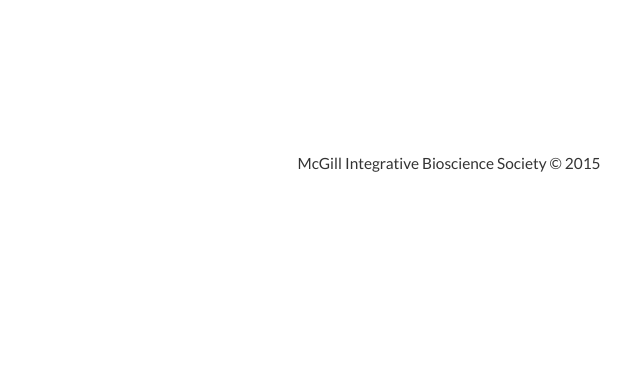
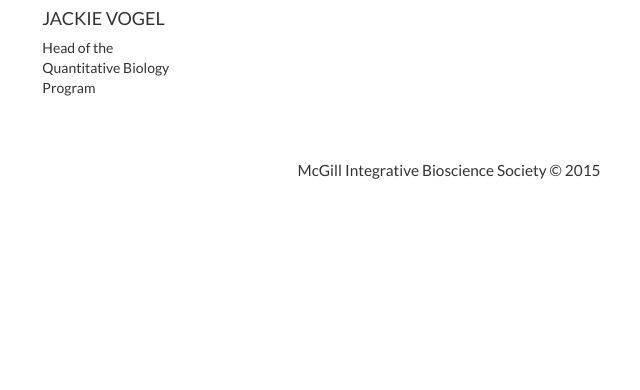
Before and after one commit to MIBS/mibs.github.io, a PHP site: page /faculty.php in a window 1280 px wide. Shown: the part 410-800 px from the top of the page, without its empty margins (191-831 px from the left). Run offline with PHP 8.4, Linux system fonts and the light colour scheme; some libraries are stand-ins or nearby versions.

Commit message:
Add circular images to pages, add background color for collapsable navigation bar

```diff
--- a/faculty.php
+++ b/faculty.php
@@ -3,9 +3,60 @@
 <div class="container-fluid">
 	<section class="row first-section" id="faculty">
 
+	<div class="col-md-8 col-md-offset-2">
+		<div class="person-card">
 
+			<img src="http://aguada.biol.mcgill.ca/photos/head_of_the_thing.png" class="img-circle" style="height:100px; width:100px">
+			<h4>JACKIE VOGEL</h4>
+			<p>
+				Head of the Quantitative Biology Program
+			</p>
+		</div>
+		<div class="person-card">
+
+			<img src="http://aguada.biol.mcgill.ca/photos/head_of_the_thing.png" class="img-circle" style="height:100px; width:100px">
+
+			<h4>JACKIE VOGEL</h4>
+			<p>
+				Head of the Quantitative Biology Program
+			</p>
+		</div>
+		<div class="person-card">
+
+			<img src="http://aguada.biol.mcgill.ca/photos/head_of_the_thing.png" class="img-circle" style="height:100px; width:100px">
+			<h4>JACKIE VOGEL</h4>
+			<p>
+				Head of the Quantitative Biology Program
+			</p>
+		</div>
+		<div class="person-card">
+
+			<img src="http://aguada.biol.mcgill.ca/photos/head_of_the_thing.png" class="img-circle" style="height:100px; width:100px">
+			<h4>JACKIE VOGEL</h4>
+			<p>
+				Head of the Quantitative Biology Program
+			</p>
+		</div>
+		<div class="person-card">
+
+			<img src="http://aguada.biol.mcgill.ca/photos/head_of_the_thing.png" class="img-circle" style="height:100px; width:100px">
+			<h4>JACKIE VOGEL</h4>
+			<p>
+				Head of the Quantitative Biology Program
+			</p>
+		</div>
+		<div class="person-card">
+
+			<img src="http://aguada.biol.mcgill.ca/photos/head_of_the_thing.png" class="img-circle" style="height:100px; width:100px">
+			<h4>JACKIE VOGEL</h4>
+			<p>
+				Head of the Quantitative Biology Program
+			</p>
+		</div>
+
+	</div>
 <!-- @TODO: make these into boxes which automatically resize and rearrage as necessary -->
-		<div class="container-fluid">
+		<!-- <div class="container-fluid">
 			<div class="row">
 
 			<div class="col-sm-1 col-sm-offset-3 col-md-1 col-md-offset-3">
@@ -19,7 +70,7 @@
 			<div class="col-sm-1 col-md-1">
 				JACKIE VOGEL
 			</div>
-		</div>
+		</div> -->
 
 	</section>
 
--- a/header.html
+++ b/header.html
@@ -40,7 +40,7 @@
 	  // m=s.getElementsByTagName(o)[0];a.async=1;a.src=g;m.parentNode.insertBefore(a,m)
 	  // })(window,document,'script','//www.google-analytics.com/analytics.js','ga');
 
-	  // ga('create', 'UA-61422829-2', 'auto');
+	  // ga('create', 'UA-66651449-1', 'auto');
 	  // ga('send', 'pageview');
 
 	</script>
--- a/style.css
+++ b/style.css
@@ -215,3 +215,14 @@
   padding-top:100px;
   height:500px;
 }
+
+.navbar-collapse {
+  background-color:#3F888E;
+}
+
+.person-card {
+  display:inline-block;
+  padding:5px;
+  height:120px;
+  max-width:150px;
+}
```
